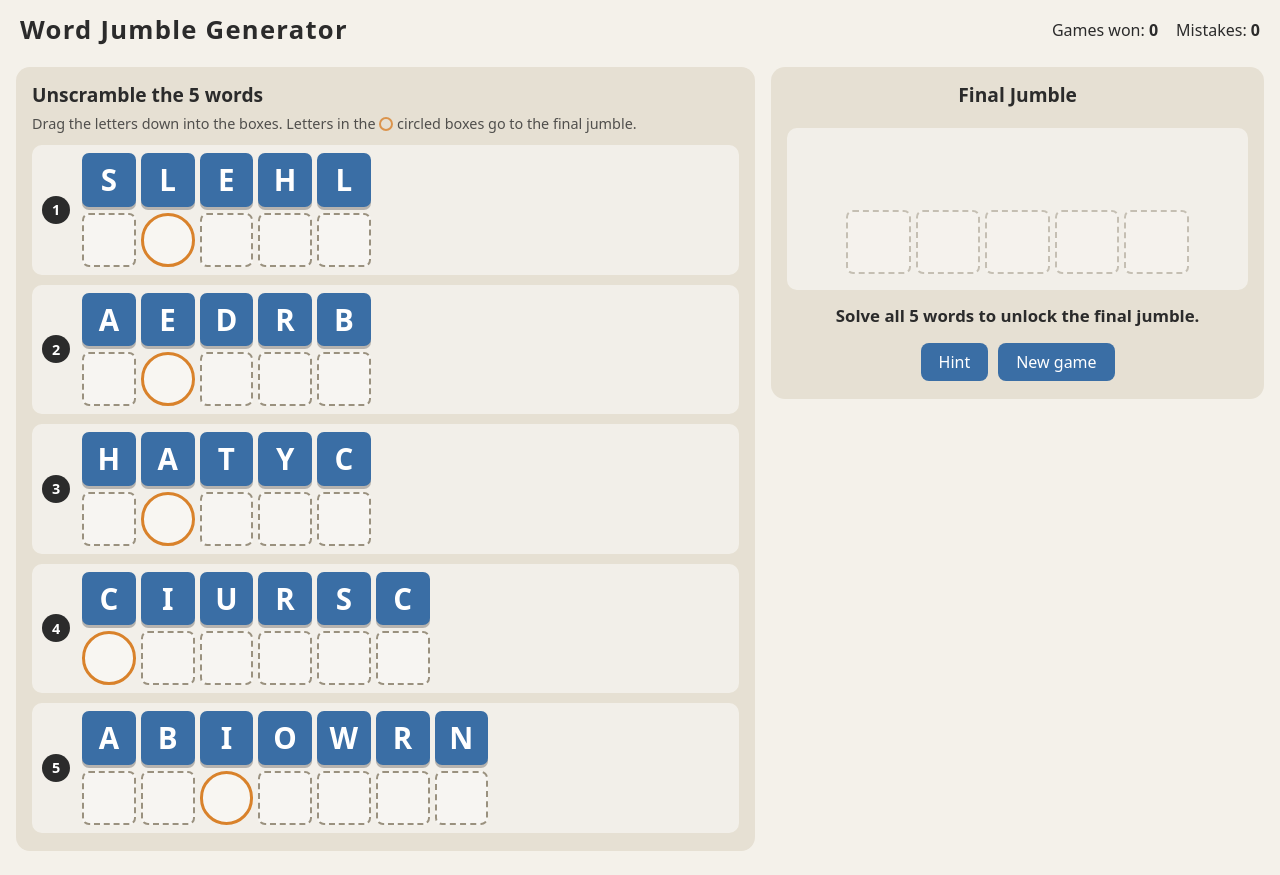
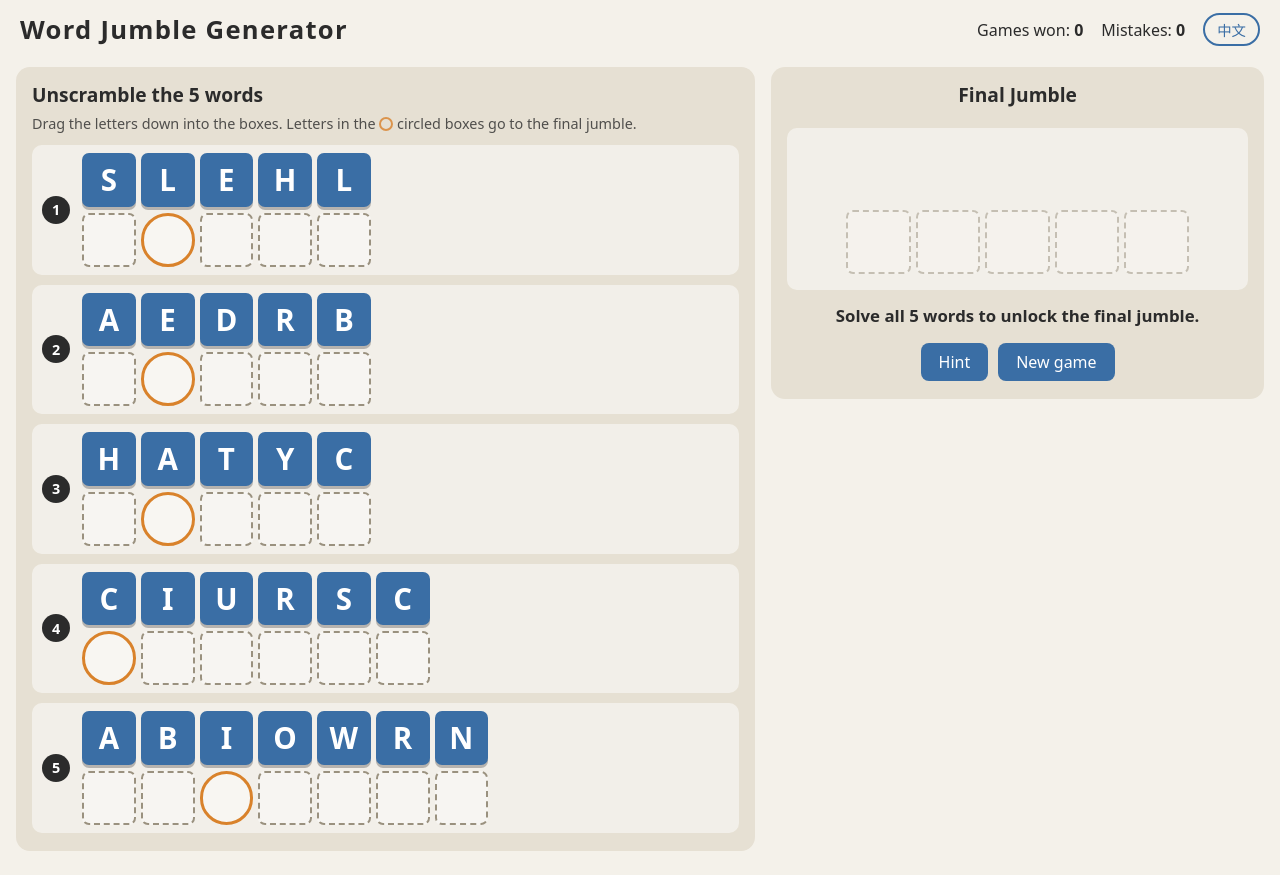
Before and after one commit to armyusde/word-jumble-generator, a plain HTML site: page index.html in a window 1280 px wide. Drawn offline with Linux system fonts and the light colour scheme.

Commit message:
Add Chinese (Simplified) language option
Co-Authored-By: Claude Opus 5.5 <noreply@anthropic.com>

```diff
--- a/index.html
+++ b/index.html
@@ -16,42 +16,43 @@
 </head>
 <body>
   <header>
-    <h1>Word Jumble Generator</h1>
+    <h1 data-t="title">Word Jumble Generator</h1>
     <div class="stats">
-      <span>Games won: <strong id="score">0</strong></span>
-      <span>Mistakes: <strong id="mistakes">0</strong></span>
+      <span><span data-t="won">Games won:</span> <strong id="score">0</strong></span>
+      <span><span data-t="mistakesLabel">Mistakes:</span> <strong id="mistakes">0</strong></span>
+      <button id="lang-btn" class="lang-btn" type="button" lang="zh-CN">中文</button>
     </div>
   </header>
 
   <main class="board">
     <section class="column left-column">
-      <h2>Unscramble the 5 words</h2>
-      <p class="instructions">Drag the letters down into the boxes. Letters in the <span class="circle-key"></span> circled boxes go to the final jumble.</p>
+      <h2 data-t="unscramble">Unscramble the 5 words</h2>
+      <p class="instructions" data-t-html="instructions">Drag the letters down into the boxes. Letters in the <span class="circle-key"></span> circled boxes go to the final jumble.</p>
       <div id="puzzles" class="puzzles"></div>
     </section>
 
     <section class="column right-column">
-      <h2>Final Jumble</h2>
+      <h2 data-t="finalJumble">Final Jumble</h2>
       <div id="final" class="final-area"></div>
       <p class="message" id="message"></p>
       <div class="controls">
-        <button id="hint-btn">Hint</button>
-        <button id="new-btn">New game</button>
+        <button id="hint-btn" data-t="hint">Hint</button>
+        <button id="new-btn" data-t="newGame">New game</button>
       </div>
-      <button id="score-btn" class="score-btn" hidden>Enter name for high score</button>
+      <button id="score-btn" class="score-btn" hidden data-t="enterName">Enter name for high score</button>
     </section>
   </main>
 
   <!-- High score popup -->
   <div id="score-modal" class="modal" hidden>
     <form id="score-form" class="modal-box" autocomplete="off">
-      <h2>High Score!</h2>
+      <h2 data-t="highScore">High Score!</h2>
       <p id="score-summary"></p>
-      <label for="name-input">Enter your name</label>
+      <label for="name-input" data-t="yourName">Enter your name</label>
       <input id="name-input" type="text" maxlength="40" autocapitalize="words" spellcheck="false" required>
       <div class="controls">
-        <button type="submit">Save</button>
-        <button type="button" id="cancel-btn" class="secondary">Cancel</button>
+        <button type="submit" data-t="save">Save</button>
+        <button type="button" id="cancel-btn" class="secondary" data-t="cancel">Cancel</button>
       </div>
     </form>
   </div>
--- a/src/game.js
+++ b/src/game.js
@@ -63,10 +63,91 @@ function containsLetters(word, letters) {
   return true;
 }
 
-function setMessage(text, kind = "") {
-  els.message.textContent = text;
+/* ---------- language (English / 简体中文) ---------- */
+// The puzzles are always English words; only the buttons and messages change.
+
+const LANG_KEY = "wordJumble.lang";
+const TEXT = {
+  en: {
+    title: "Word Jumble Generator",
+    won: "Games won:",
+    mistakesLabel: "Mistakes:",
+    unscramble: "Unscramble the 5 words",
+    instructions: 'Drag the letters down into the boxes. Letters in the <span class="circle-key"></span> circled boxes go to the final jumble.',
+    finalJumble: "Final Jumble",
+    hint: "Hint",
+    newGame: "New game",
+    enterName: "Enter name for high score",
+    highScore: "High Score!",
+    yourName: "Enter your name",
+    save: "Save",
+    saving: "Saving…",
+    cancel: "Cancel",
+    switchTo: "中文",
+    start: () => "Solve all 5 words to unlock the final jumble.",
+    progress: n => `${n} of ${PUZZLE_COUNT} words solved.`,
+    allSolved: () => "All 5 solved! Now unscramble the final jumble.",
+    solved: w => `You solved it: ${w}!`,
+    summary: (w, m, h) => {
+      const plural = (n, word) => `${n} ${word}${n === 1 ? "" : "s"}`;
+      return `You solved "${w}" with ${plural(m, "mistake")} and ${plural(h, "hint")}.`;
+    },
+    saved: name => `Saved! Nice work, ${name}.`,
+  },
+  zh: {
+    title: "单词拼图生成器",
+    won: "胜利局数：",
+    mistakesLabel: "错误：",
+    unscramble: "拼出这 5 个单词",
+    instructions: '把字母拖到下面的格子里。<span class="circle-key"></span> 圆圈格子里的字母会用于最终拼词。',
+    finalJumble: "最终拼词",
+    hint: "提示",
+    newGame: "新游戏",
+    enterName: "输入名字记录高分",
+    highScore: "新高分！",
+    yourName: "输入你的名字",
+    save: "保存",
+    saving: "保存中…",
+    cancel: "取消",
+    switchTo: "English",
+    start: () => "解出全部 5 个单词，即可解锁最终拼词。",
+    progress: n => `已解出 ${n} / ${PUZZLE_COUNT} 个单词。`,
+    allSolved: () => "5 个单词全部解出！现在来拼最终的单词吧。",
+    solved: w => `答对了：${w}！`,
+    summary: (w, m, h) => `你解出了“${w}”，错误 ${m} 次，提示 ${h} 次。`,
+    saved: name => `已保存！干得好，${name}。`,
+  },
+};
+
+let lang = "en";
+try { if (localStorage.getItem(LANG_KEY) === "zh") lang = "zh"; } catch (e) {}
+const t = key => TEXT[lang][key];
+
+let lastMessage = null; // remembered so it can be re-shown in the other language
+
+function setMessage(key, args = [], kind = "") {
+  lastMessage = { key, args, kind };
+  els.message.textContent = TEXT[lang][key](...args);
   els.message.className = "message " + kind;
 }
+
+function applyLanguage() {
+  document.documentElement.lang = lang === "zh" ? "zh-CN" : "en";
+  document.title = t("title");
+  document.querySelectorAll("[data-t]").forEach(n => { n.textContent = t(n.dataset.t); });
+  document.querySelectorAll("[data-t-html]").forEach(n => { n.innerHTML = t(n.dataset.tHtml); });
+  const btn = document.getElementById("lang-btn");
+  btn.textContent = t("switchTo");
+  btn.lang = lang === "zh" ? "en" : "zh-CN";
+  if (lastMessage) setMessage(lastMessage.key, lastMessage.args, lastMessage.kind);
+  if (game && !els.scoreModal.hidden) els.scoreSummary.textContent = summaryText();
+}
+
+document.getElementById("lang-btn").addEventListener("click", () => {
+  lang = lang === "zh" ? "en" : "zh";
+  try { localStorage.setItem(LANG_KEY, lang); } catch (e) {}
+  applyLanguage();
+});
 
 /* ---------- puzzle generation ---------- */
 
@@ -182,7 +263,7 @@ function newGame() {
   final.tray = tray;
   game.final = final;
 
-  setMessage("Solve all 5 words to unlock the final jumble.");
+  setMessage("start");
   els.hint.disabled = false;
 }
 
@@ -209,7 +290,7 @@ function solvePuzzle(puzzle) {
     score++;
     els.score.textContent = score;
     els.final.classList.add("solved");
-    setMessage(`You solved it: ${puzzle.word}!`, "win");
+    setMessage("solved", [puzzle.word], "win");
     els.hint.disabled = true;
     els.scoreBtn.hidden = false;
     return;
@@ -225,7 +306,7 @@ function solvePuzzle(puzzle) {
 
   game.solvedCount++;
   if (game.solvedCount === PUZZLE_COUNT) unlockFinal();
-  else setMessage(`${game.solvedCount} of ${PUZZLE_COUNT} words solved.`);
+  else setMessage("progress", [game.solvedCount]);
 }
 
 function unlockFinal() {
@@ -238,7 +319,7 @@ function unlockFinal() {
   tiles.forEach(t => { t.classList.remove("locked"); final.tray.appendChild(t); });
   final.active = true;
   els.final.classList.remove("locked");
-  setMessage("All 5 solved! Now unscramble the final jumble.", "win");
+  setMessage("allSolved", [], "win");
   // On phones the final jumble sits below the 5 words, so bring it into view.
   els.final.scrollIntoView({ behavior: "smooth", block: "center" });
 }
@@ -384,10 +465,10 @@ function saveHighScore(entry) {
   } catch (e) { /* storage unavailable (e.g. private browsing) — just skip saving */ }
 }
 
+const summaryText = () => TEXT[lang].summary(game.final.word, game.mistakes, game.hints);
+
 function openScoreModal() {
-  const plural = (n, word) => `${n} ${word}${n === 1 ? "" : "s"}`;
-  els.scoreSummary.textContent =
-    `You solved "${game.final.word}" with ${plural(game.mistakes, "mistake")} and ${plural(game.hints, "hint")}.`;
+  els.scoreSummary.textContent = summaryText();
   els.nameInput.value = "";
   els.scoreModal.hidden = false;
   els.nameInput.focus();
@@ -440,7 +521,7 @@ function showPack(pack) {
   document.head.appendChild(Object.assign(document.createElement("style"), { textContent: pack.css }));
   document.body.className = "";
   document.body.innerHTML = pack.html;
-  self.PACK = { index: pack.index, books: pack.books };
+  self.PACK = { index: pack.index, books: pack.books, booksZh: pack.booksZh, lang };
   const script = document.createElement("script");
   script.textContent = `(() => {\n${pack.js}\n})();`;
   document.body.appendChild(script);
@@ -454,10 +535,10 @@ els.scoreForm.addEventListener("submit", async e => {
 
   const saveBtn = els.scoreForm.querySelector('button[type="submit"]');
   saveBtn.disabled = true;
-  saveBtn.textContent = "Saving…";
+  saveBtn.textContent = t("saving");
   const pack = await openPack(name);
   saveBtn.disabled = false;
-  saveBtn.textContent = "Save";
+  saveBtn.textContent = t("save");
 
   els.scoreBtn.hidden = true; // one entry per game
   closeScoreModal();
@@ -467,9 +548,10 @@ els.scoreForm.addEventListener("submit", async e => {
     name, word: game.final.word, mistakes: game.mistakes, hints: game.hints,
     date: new Date().toISOString(),
   });
-  setMessage(`Saved! Nice work, ${name}.`, "win");
+  setMessage("saved", [name], "win");
 });
 
 // Start fresh (drop any leftover #... from the address).
 if (location.hash) history.replaceState(null, "", location.pathname + location.search);
+applyLanguage();
 newGame();
--- a/src/style.css
+++ b/src/style.css
@@ -257,3 +257,14 @@ button.secondary { background: #7b7466; }
   -webkit-user-select: text;
 }
 .modal-box input:focus { outline: none; border-color: var(--accent); }
+
+/* ----- language switch (English / 中文) ----- */
+.stats { align-items: center; }
+.stats .lang-btn {
+  padding: 4px 12px;
+  font-size: 0.9rem;
+  background: transparent;
+  color: var(--accent);
+  border: 2px solid var(--accent);
+  border-radius: 999px;
+}
--- a/sw.js
+++ b/sw.js
@@ -1,6 +1,6 @@
 // Service worker: caches the game so it works offline once installed.
 // Bump CACHE when you change any files so phones pick up the update.
-const CACHE = "word-jumble-v1";
+const CACHE = "word-jumble-v2";
 
 const FILES = [
   "./",
```
Also changed, not shown: 1 other file.
